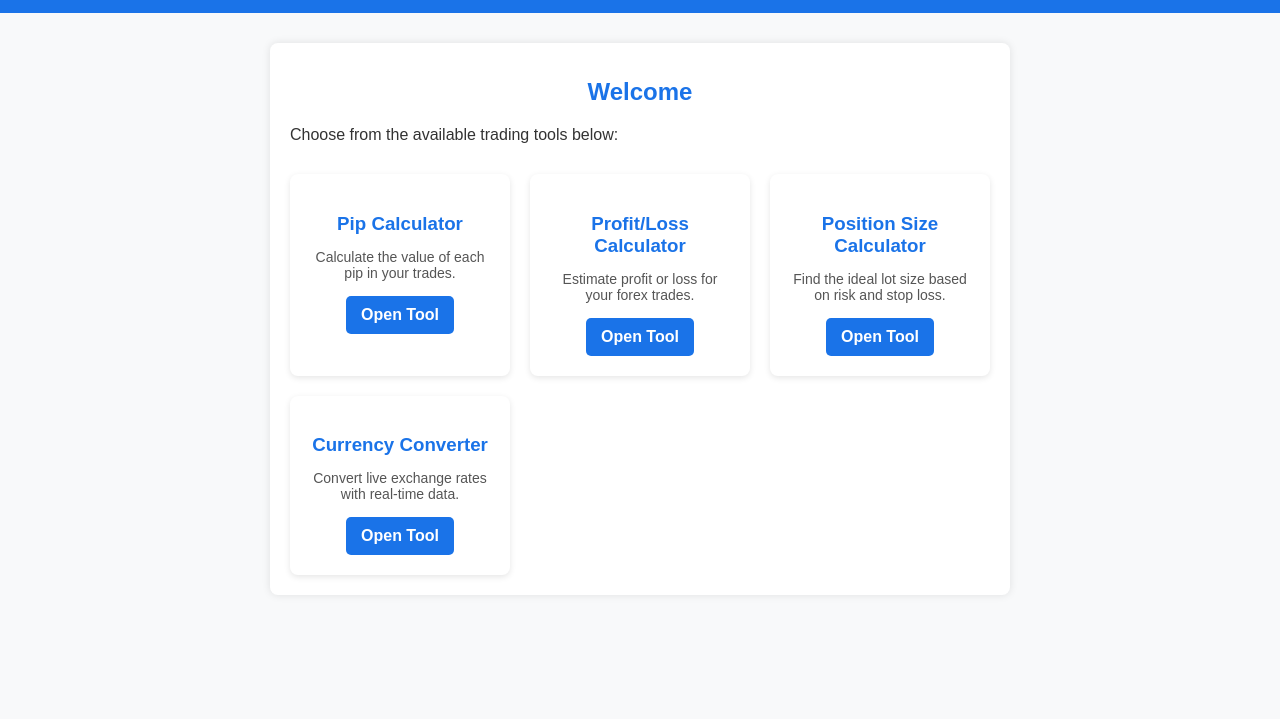
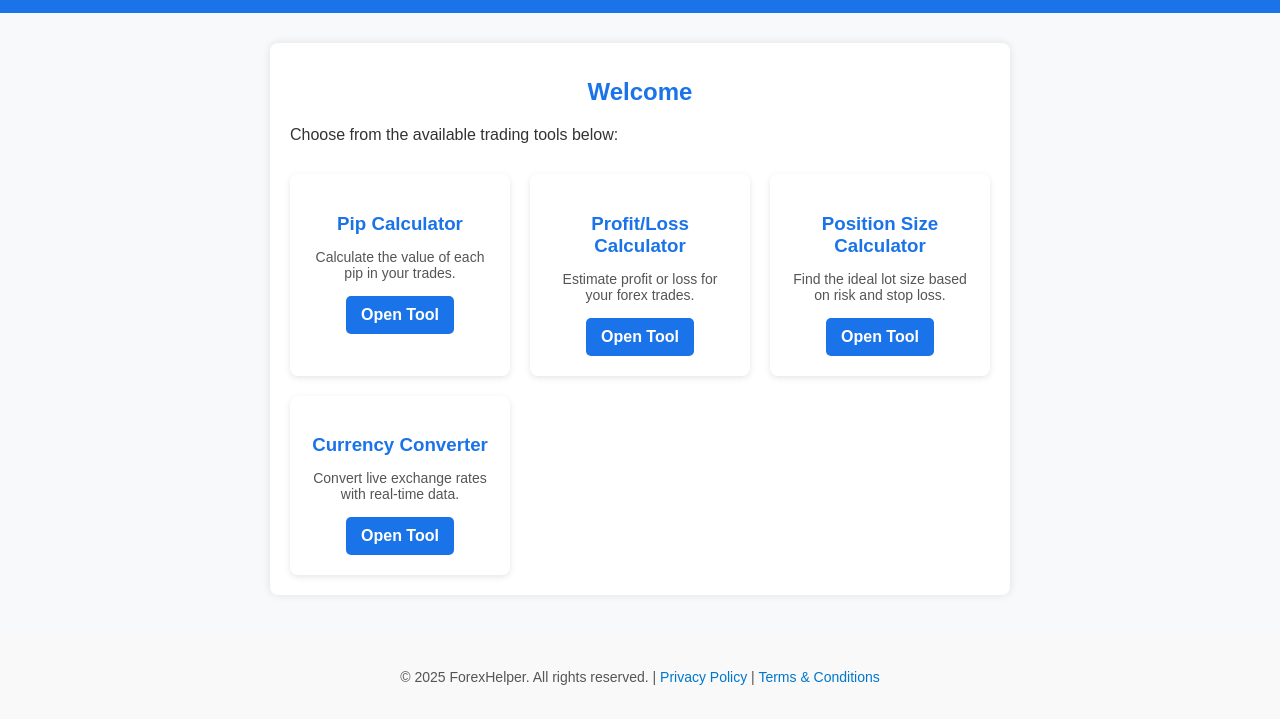
Before and after one commit to Userhead1/tools, a plain HTML site: page index.html in a window 1280 px wide. Shown: the part 82-801 px from the top of the page. Drawn offline with Linux system fonts and the light colour scheme.

Commit message:
index.html

```diff
--- a/index.html
+++ b/index.html
@@ -98,5 +98,13 @@
       </div>
     </div>
   </main>
+  <footer style="text-align:center; padding: 20px; background:#f9f9f9; margin-top:40px; font-size:14px; color:#555;">
+  <p>
+    &copy; 2025 ForexHelper. All rights reserved. |
+    <a href="privacy.html" style="color:#0077cc; text-decoration:none;">Privacy Policy</a> |
+    <a href="terms.html" style="color:#0077cc; text-decoration:none;">Terms & Conditions</a>
+  </p>
+</footer>
+
 </body>
 </html>
```
